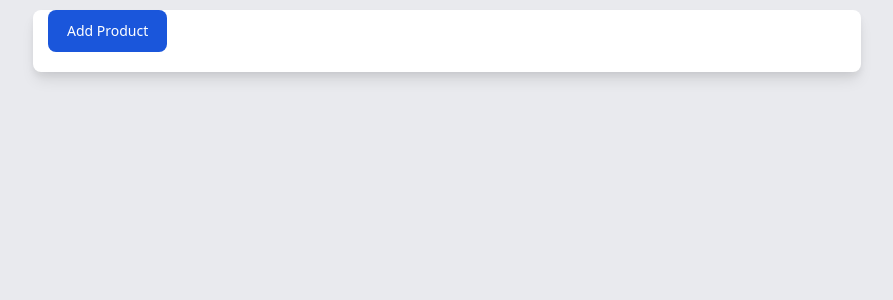
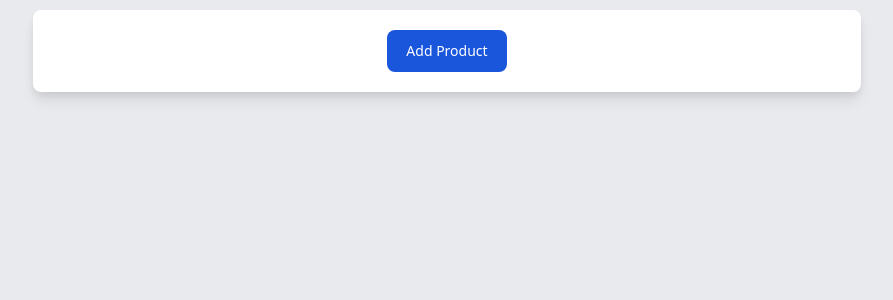
Before and after one commit to Kirttinath/flowbite_Dropdown, a Next.js app: page /Component/AddProductPage in a window 1280 px wide. Shown: the top 300 px of the page, without its empty margins (193-1086 px from the left). Built offline with nearby package versions, Linux system fonts and the light colour scheme.

Commit message:
Both components are achieved

```diff
--- a/pages/Component/AddProductPage.tsx
+++ b/pages/Component/AddProductPage.tsx
@@ -41,7 +41,7 @@ const AddProductPage = () => {
 
   return (
     <div className={Style.main}>
-      <div className={Style.formInput1}>
+      <div className={Style.formInput}>
         <Button
           color="blue"
           onClick={() =>
--- a/styles/AddProductPage.module.css
+++ b/styles/AddProductPage.module.css
@@ -36,11 +36,13 @@
   height: var(--3, 16px);
 }
 
-.formInput1 {
+.formInput {
   display: flex;
   flex-wrap: wrap;
   gap: var(--4, 10px);
   align-self: stretch;
+  justify-content: center;
+  margin-top: 20px;
 }
 .formInput {
   display: flex;
```
